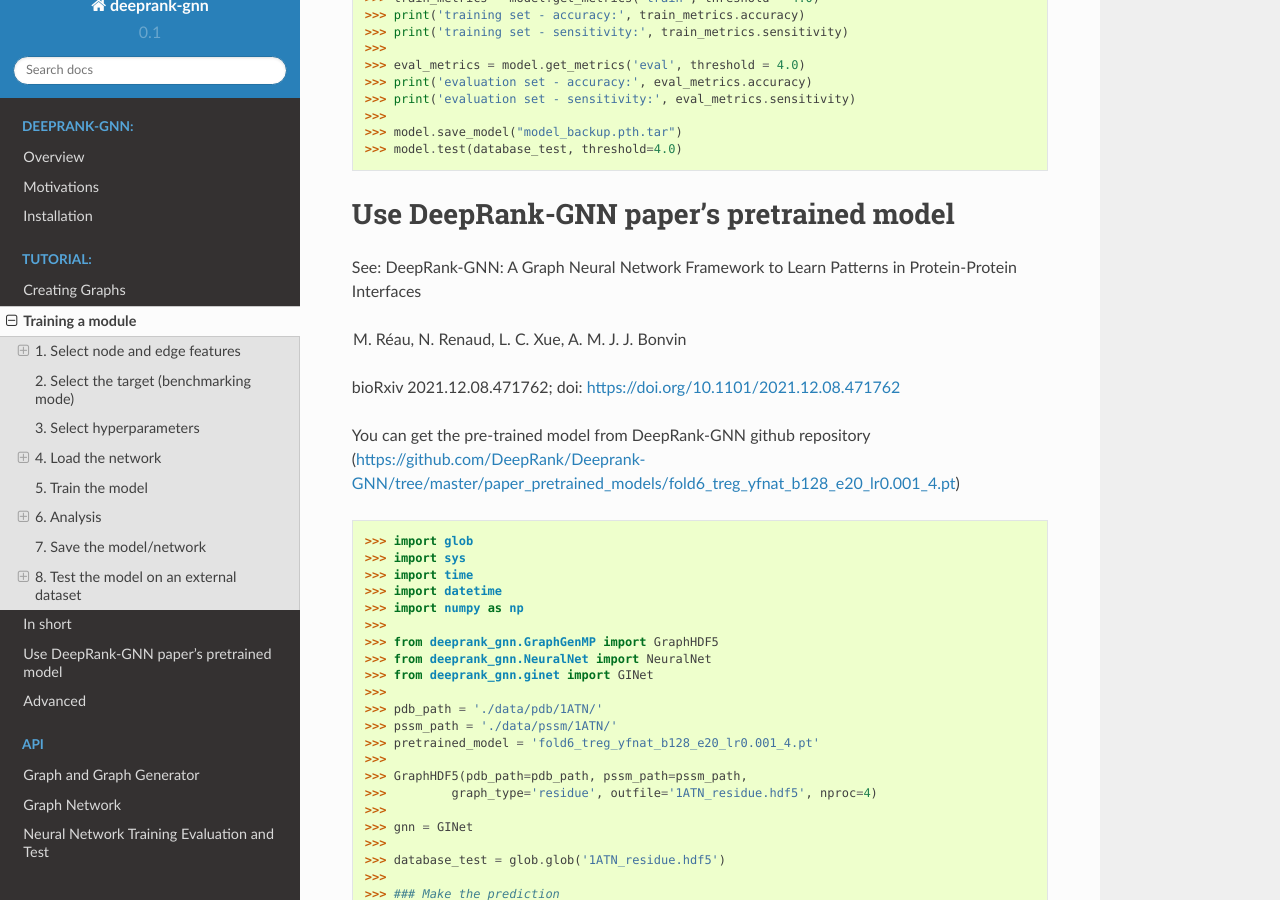
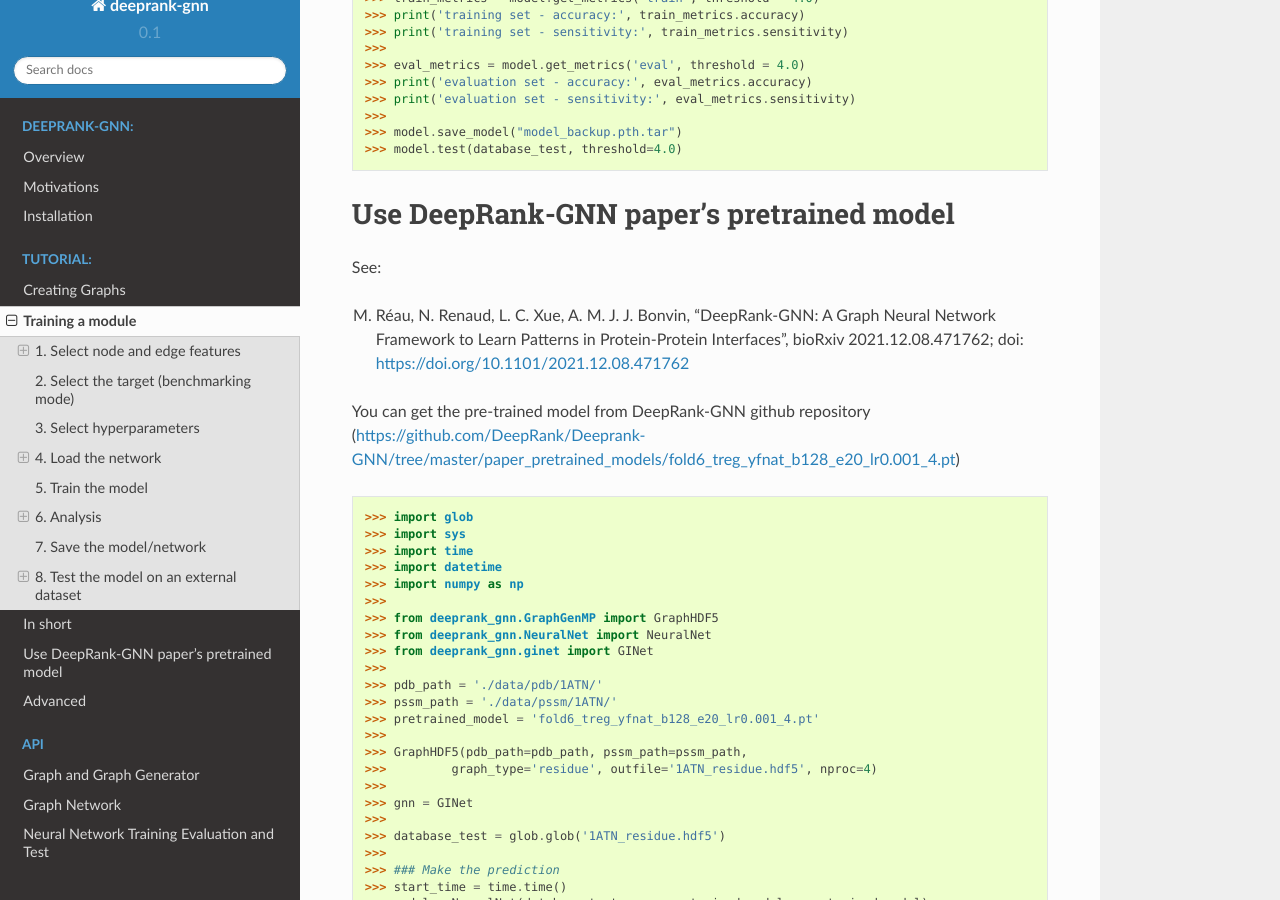
Before and after one commit to DeepRank/Deeprank-GNN, a Sphinx documentation site: the page built from docs/tutorial.train_model.rst, in a window 1280 px wide and 900 px high, scrolled down 7122 px. Built offline with Sphinx 7.4.7 and the Read the Docs theme 2.0.0, drawn with Linux system fonts in a browser that asks for light colours.

```diff
--- a/docs/tutorial.train_model.rst
+++ b/docs/tutorial.train_model.rst
@@ -355,11 +355,9 @@ Using default settings
 Use DeepRank-GNN paper's pretrained model
 =============================================
 
-See: DeepRank-GNN: A Graph Neural Network Framework to Learn Patterns in Protein-Protein Interfaces
+See:
 
-M. Réau, N. Renaud, L. C. Xue, A. M. J. J. Bonvin
-
-bioRxiv 2021.12.08.471762; doi: https://doi.org/10.1101/2021.12.08.471762
+M. Réau, N. Renaud, L. C. Xue, A. M. J. J. Bonvin, "DeepRank-GNN: A Graph Neural Network Framework to Learn Patterns in Protein-Protein Interfaces", bioRxiv 2021.12.08.471762; doi: https://doi.org/10.1101/2021.12.08.471762
 
 You can get the pre-trained model from DeepRank-GNN github repository (https://github.com/DeepRank/Deeprank-GNN/tree/master/paper_pretrained_models/fold6_treg_yfnat_b128_e20_lr0.001_4.pt)
 
```
